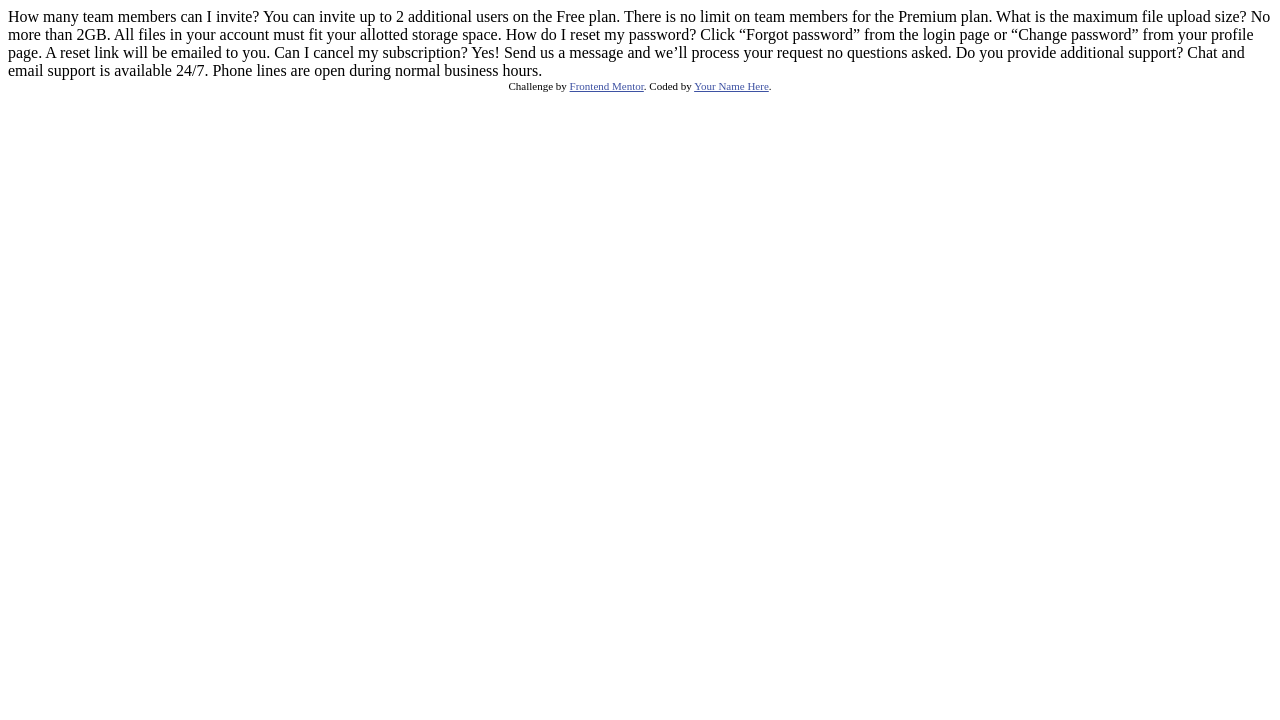
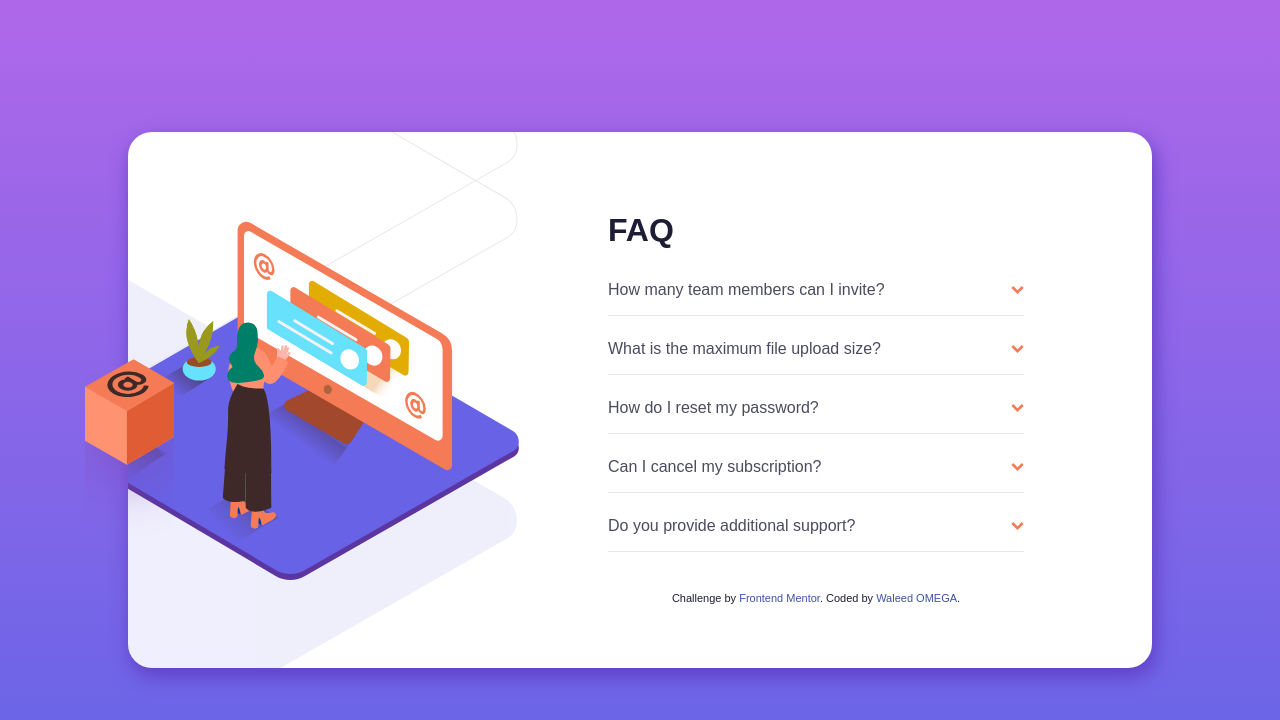
Before and after one commit to WaleedOMEGA/FAQ-Accordion-Card, a plain HTML site: page index.html in a window 1280 px wide. Drawn offline with Linux system fonts and the light colour scheme; a web font is replaced by a local one.

Commit message:
complete

```diff
--- a/index.html
+++ b/index.html
@@ -7,34 +7,86 @@
   <link rel="icon" type="image/png" sizes="32x32" href="./images/favicon-32x32.png">
 
   <title>Frontend Mentor | FAQ Accordion Card</title>
-
-  <!-- Feel free to remove these styles or customise in your own stylesheet 👍 -->
-  <style>
-    .attribution { font-size: 11px; text-align: center; }
-    .attribution a { color: hsl(228, 45%, 44%); }
-  </style>
+  <link rel="stylesheet" href="style.css">
 </head>
 <body>
-  How many team members can I invite?
-  You can invite up to 2 additional users on the Free plan. There is no limit on
-  team members for the Premium plan.
+  <div class="box">
+    <!-- illustration box that appears only on desktop view -->
+    <img id="illustration-box" src="./images/illustration-box-desktop.svg" alt="illustration-box">
 
-  What is the maximum file upload size?
-  No more than 2GB. All files in your account must fit your allotted storage space.
+    <!-- main-container -->
+    <div class="container">
 
-  How do I reset my password?
-  Click “Forgot password” from the login page or “Change password” from your profile page.
-  A reset link will be emailed to you.
+      <!-- illustration -->
+      <div class="illustration"></div>
 
-  Can I cancel my subscription?
-  Yes! Send us a message and we’ll process your request no questions asked.
+      <div class="main-content">
+        <h1 class="title">
+          FAQ
+        </h1>
+        <ul class="questions">
+          <li>
+            <div class="question">
+              <p class="main-q">How many team members can I invite?</p>
+              <img class="icon" src="./images/icon-arrow-down.svg" alt="">
+            </div>
+            <div class="answer">
+              <p>You can invite up to 2 additional users on the Free plan. There is no limit on team members for the Premium
+                plan.</p>
+            </div>
+          </li>
+          <li>
+            <div class="question">
+              <p class="main-q">What is the maximum file upload size?</p>
+              <img class="icon" src="./images/icon-arrow-down.svg" alt="">
+            </div>
+            <div class="answer">
+              <p>No more than 2GB. All files in your account must fit your allotted storage space.</p>
+            </div>
+          </li>
+          <li>
+            <div class="question">
+              <p class="main-q">How do I reset my password?</p>
+              <img class="icon" src="./images/icon-arrow-down.svg" alt="">
+            </div>
+            <div class="answer">
+              <p>Click “Forgot password” from the login page or “Change password” from your profile page. A reset link will
+                be emailed to you.</p>
+            </div>
+          </li>
+          <li>
+            <div class="question">
+              <p class="main-q">Can I cancel my subscription?</p>
+              <img class="icon" src="./images/icon-arrow-down.svg" alt="">
+            </div>
+            <div class="answer">
+              <p>Yes! Send us a message and we’ll process your request no questions asked.</p>
+            </div>
+          </li>
+          <li>
+            <div class="question">
+              <p class="main-q">Do you provide additional support?</p>
+              <img class="icon" src="./images/icon-arrow-down.svg" alt="">
+            </div>
+            <div class="answer">
+              <p>Chat and email support is available 24/7. Phone lines are open during normal business hours.</p>
+            </div>
+          </li>
+        </ul>
+        <div class="attribution">
+          Challenge by
+          <a href="https://www.frontendmentor.io?ref=challenge" target="_blank">Frontend Mentor</a>. Coded by
+          <a href="#">Waleed OMEGA</a>.
+        </div>
+      </div>
+    </div>
+  </div>
 
-  Do you provide additional support?
-  Chat and email support is available 24/7. Phone lines are open during normal business hours.
 
-  <div class="attribution">
-    Challenge by <a href="https://www.frontendmentor.io?ref=challenge" target="_blank">Frontend Mentor</a>.
-    Coded by <a href="#">Your Name Here</a>.
-  </div>
+
+  <script src="script.js"></script>
+
+
+
 </body>
 </html>
--- /dev/null
+++ b/script.js
@@ -0,0 +1,56 @@
+document.addEventListener('DOMContentLoaded', function(){
+    const questionList = document.querySelector('.questions');
+    const mainQuestion = document.querySelectorAll('.main-q');
+    const answer = document.querySelectorAll('.answer');
+    const icons = document.querySelectorAll('.icon');
+
+    questionList.addEventListener("click", function(event){
+        let x= event.target;
+        if (x.classList.contains("question")){
+            let mainQ = x.querySelector('.main-q');
+            let arrowIcon =  x.querySelector('.icon');
+            if(mainQ.classList.contains('selected')){
+                resetPage();
+                return;
+            }
+            resetPage();
+            x.nextElementSibling.classList.toggle('show');
+            mainQ.classList.add('selected');
+            arrowIcon.classList.add('icon-flip');
+        }
+        else if(x.classList.contains("main-q")){
+            if(x.classList.contains('selected')){
+                resetPage();
+                return;
+            }
+            resetPage();
+            x.nextElementSibling.classList.add('icon-flip');
+            x.classList.add('selected');
+            x.parentElement.nextElementSibling.classList.toggle('show');
+        }
+        else if(x.classList.contains("icon")){
+            if(x.previousElementSibling.classList.contains('selected')){
+                resetPage();
+                return;
+            }
+            resetPage();
+            x.classList.add('icon-flip');
+            x.previousElementSibling.classList.add('selected');
+            x.parentElement.nextElementSibling.classList.toggle('show');
+        }
+    });
+
+    function resetPage(){
+        for(let i = 0; i<mainQuestion.length;i++){
+            mainQuestion[i].classList.remove('selected');
+        }
+
+        for(let j = 0; j < answer.length ; j++){
+            answer[j].classList.remove('show');
+        }
+
+        for(let k = 0; k < icons.length ; k++){
+            icons[k].classList.remove('icon-flip');
+        }
+    }
+});
--- /dev/null
+++ b/style.css
@@ -0,0 +1,203 @@
+@font-face {
+    font-family: Kumbh Sans;
+    src: url(https://fonts.google.com/specimen/Kumbh+Sans);
+}
+.attribution {
+    font-size: 11px;
+    text-align: center;
+}
+
+.attribution a {
+    color: hsl(228, 45%, 44%);
+    text-decoration: none;
+}
+*,
+*::before,
+*::after {
+    box-sizing: border-box;
+}
+
+* {
+    margin: 0;
+    padding: 0;
+}
+
+body{
+    font-family: 'Kumbh Sans',sans-serif;
+    font-size: 12px;
+    min-height: 100vh;
+    height: auto;
+    min-width: 100vw;
+    background: linear-gradient(hsl(273, 75%, 66%), hsl(240, 73%, 65%));
+    background-repeat: repeat;
+    color: hsl(238, 29%, 16%);
+    background-repeat: no-repeat;
+    display: flex;
+    flex-direction: column;
+    justify-content: center;
+    align-items: center;
+}
+
+.box {
+    position: relative;
+    width: 95%;
+    max-width: 1100px;
+    min-width: 375px;
+}
+
+#illustration-box {
+    display: none;
+    position: absolute;
+    z-index: 4;
+    width: 89px;
+    object-fit: cover;
+    height: 184px;
+    top: 42%;
+    left: -43px;
+}
+
+.container {
+    position: relative;
+    display: flex;
+    flex-direction: column;
+    justify-content: space-between;
+    align-items: center;
+    width: 100%;
+    margin: calc(11px + (250px/ 2)) auto 0 auto;
+    margin-top: calc(136px);
+    box-shadow: 3px 8px 20px #5f3dc4;
+    padding-top: 6rem;
+    background: white;
+    border-radius: 1.5rem;
+}
+
+.illustration {
+    position: absolute;
+    top: -137px;
+    width: 266px;
+    height: 250px;
+    margin-right: 32px;
+    background-image: url("./images/illustration-woman-online-mobile.svg"), url("./images/bg-pattern-mobile.svg");
+    background-repeat: no-repeat;
+    background-position: center, 100% 90%;
+}
+
+.main-content {
+    width: 100%;
+    padding: 3rem;
+    font-size: 1rem;
+}
+
+.main-content .title {
+    text-align: center;
+    margin-bottom: 2rem;
+}
+
+.questions {
+    list-style: none;
+    color: hsl(237, 12%, 33%);
+    margin-bottom: 2.5rem;
+}
+
+.questions li {
+    margin-bottom: 1.5rem;
+    border-bottom: 1px solid hsl(240, 5%, 91%);
+}
+
+.question {
+    cursor: pointer;
+    display: flex;
+    justify-content: space-between;
+    margin-bottom: 1rem;
+}
+
+.question:hover {
+    color: hsl(14, 88%, 65%);
+}
+
+.question:active,
+.selected {
+    font-weight: 700;
+    color: hsl(238, 29%, 16%);
+}
+
+.main-q,
+.answer p {
+    width: 90%;
+}
+
+.icon {
+    width: .8rem;
+    height: .6rem;
+    margin-top: 0.3rem;
+    margin-left: .9rem;
+}
+
+.answer {
+    font-size: .9rem;
+    padding-bottom: 1.5rem;
+    line-height: 1.6rem;
+    display: none;
+}
+
+.show {
+    display: block;
+}
+
+.icon-flip {
+    transform: scaleY(-1);
+}
+
+@media only screen and (max-width) {
+    .box {
+        width: 100%;
+    }
+}
+
+@media only screen and (min-width: 800px) {
+    .box {
+        width: 80%;
+    }
+
+    #illustration-box {
+        display: block;
+    }
+
+    .illustration {
+        position: absolute;
+        z-index: -1;
+        background-image: url("./images/illustration-woman-online-desktop.svg"), url('./images/bg-pattern-desktop.svg');
+        background-position: center, 165% 70%;
+        margin-right: 0px;
+        width: 750px;
+        height: 100%;
+        /* min-height: 550px; */
+        top: 0px;
+        left: -220px;
+    }
+
+    .container {
+        position: relative;
+        padding: 0;
+        display: flex;
+        flex-direction: row;
+        justify-content: flex-end;
+        align-content: center;
+        z-index: 1;
+        overflow: hidden;
+        margin-top: 0;
+    }
+
+    .main-content {
+        position: relative;
+        margin: 2rem 5rem 1rem 0;
+        width: 50%;
+        background: none;
+        min-width: 410px;
+        background: rgba(255, 255, 255, 0.9);
+    }
+
+    .main-content .title {
+        text-align: left;
+    }
+}
```
